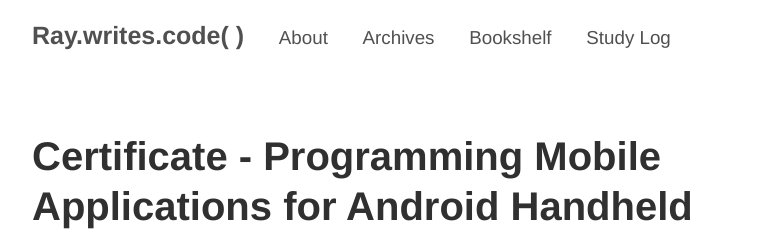
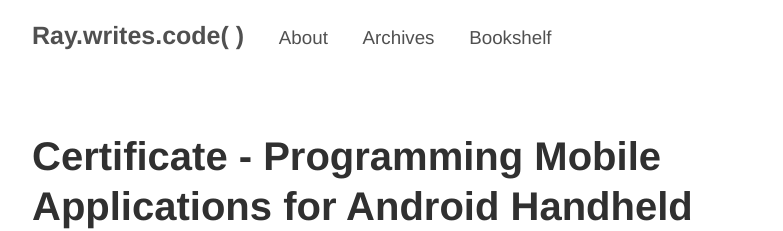
Before and after one commit to raywritescode/raywritescode.github.io, a Jekyll site: the page built from posts/android/_posts/2014-05-06-certificate-pma-android.md, in a window 1280 px wide. Shown: the top 231 px of the page, without its empty margins (248-1031 px from the left). Built offline with Jekyll 4.4.1, drawn with Linux system fonts in a browser that asks for light colours.

Commit message:
_config.yml -- delete studylog link

```diff
--- a/_config.yml
+++ b/_config.yml
@@ -21,7 +21,6 @@ pages_list:
   About: '/about'
   Archives: '/archives'
   Bookshelf: '/bookshelf'
-  Study Log: '/studylog'
 
 # Custom vars
 version:          1.0.0
```
